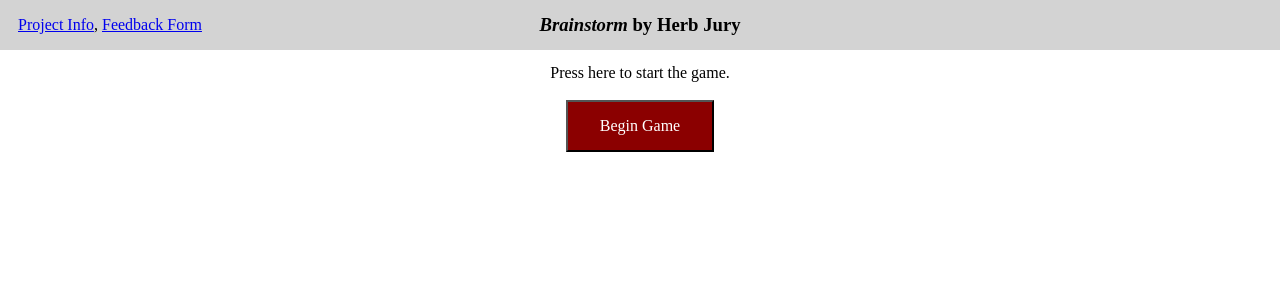
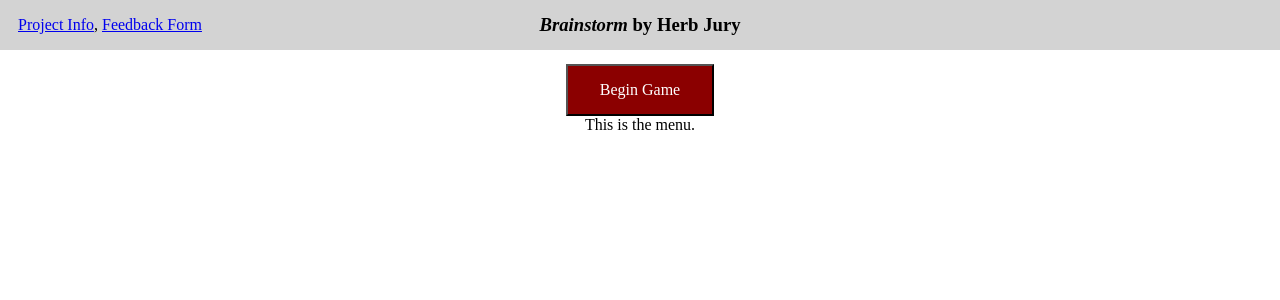
Before and after one commit to MrMugwump/BrainstormComp225, a Next.js app: page / in a window 1280 px wide. Shown: the top 300 px of the page. Built offline with nearby package versions, Linux system fonts and the light colour scheme.

Commit message:
settings framework

```diff
--- a/src/app/gameScene.tsx
+++ b/src/app/gameScene.tsx
@@ -29,7 +29,7 @@ export default function GameScene() {
     const [currAnswers, setCurrAnswers] = useState([0,0,0,0]);
     const [boxes, setBoxes] = useState(0);
     const [startingBoxes, setStartingBoxes] = useState(2);
-    const [settings, setSettings] = useState(new Settings());
+    const [settings, setSettings] = useState(new Settings(2,0,3,false));
     const [initialize, setInitialize] = useState(false);
 
     /**
@@ -60,11 +60,9 @@ export default function GameScene() {
     const StartScreen = () => (
         <div className="startScreen">
             <Menu
-            settings={settings}/>
-
-            Press here to start the game.
-            <br/><br/>
-            {StartButton()}
+            settings={settings}
+            setSettings={setSettings}
+            setInitialize={setInitialize}/>
         </div>
     );
 
--- a/src/app/menu.tsx
+++ b/src/app/menu.tsx
@@ -1,6 +1,25 @@
+import { Settings } from "./settings";
+
+export default function Menu({settings, setSettings, setInitialize}:any) {
+    var numBoxes:number = settings.getNumBoxes();
+    var startingDifficulty:number = settings.getStartingDifficulty();
+    var startingLives:number = settings.getStartingLives();
+    var isFreeplay:boolean = settings.getIsFreeplay();
 
 
-export default function Menu({settings}:any) {
 
-    return <></>;
+    const StartButton = () => (
+        <button className="startButton" onClick={()=>{
+            setSettings(new Settings(numBoxes,startingDifficulty,startingLives,isFreeplay))
+            setInitialize(true);
+        }}>Begin Game</button>
+    );
+
+    return (<>
+        <p>
+            <StartButton/>
+            <br/>
+            This is the menu.
+        </p>
+    </>);
 }
--- a/src/app/settings.tsx
+++ b/src/app/settings.tsx
@@ -1,5 +1,31 @@
 
 
 export class Settings {
-    //me when I settings
+    numBoxes:number
+    startingDifficulty:number
+    startingLives:number
+    isFreeplay:boolean
+
+    constructor(numBoxes:number,startingDifficulty:number,startingLives:number,isFreeplay:boolean) {
+        this.numBoxes = numBoxes;
+        this.startingDifficulty = startingDifficulty;
+        this.startingLives = startingLives;
+        this.isFreeplay = isFreeplay;
+    }
+
+    getNumBoxes() {
+        return this.numBoxes;
+    }
+
+    getStartingDifficulty() {
+        return this.startingDifficulty;
+    }
+
+    getStartingLives() {
+        return this.startingLives;
+    }
+
+    getIsFreeplay() {
+        return this.isFreeplay;
+    }
 }
```
